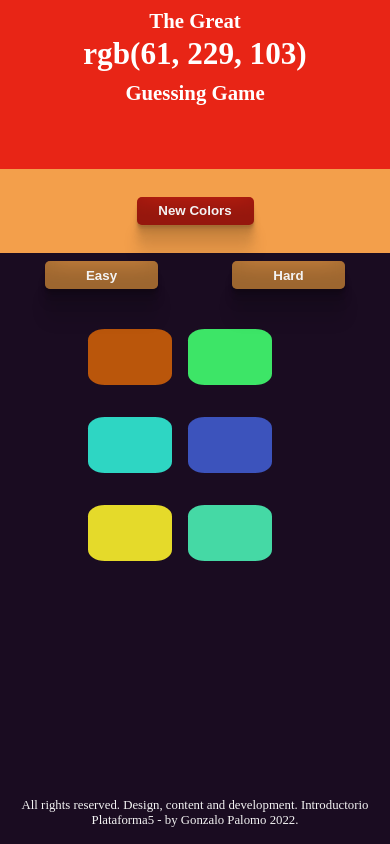
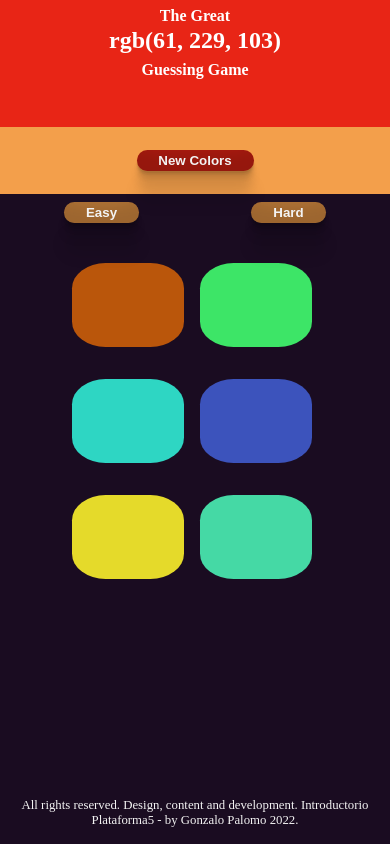
Before and after one commit to Gonzalojp18/colorGameJs, a plain HTML site: page index.html in a window 390 px wide. Drawn offline with Linux system fonts and the light colour scheme.

Commit message:
setup querys in tablet

```diff
--- a/querys.css
+++ b/querys.css
@@ -1,6 +1,14 @@
 @media screen and (min-width: 320px) and (max-width: 480px) {
+
+    .header{
+        height: 15vh;
+    }
     h1 {
-        font-size: 1.3em;
+        font-size: 1em;
+    }
+
+    #stripe {
+        height: 8vh;
     }
 
     #message {
@@ -8,24 +16,24 @@
     }
 
     #reset{
-        padding: .4rem;
+        padding: .2rem;
         width: 30%;
     }
     #easyButton, #hardButton{
-        padding: .4rem;
-        width: 30%;
+        padding: .2rem;
+        width: 20%;
     }
     .container {
         width: 80%;
         height:  100%;
-        margin-left: 4rem;
+        margin-left: 3rem;
     }
 
     .square {
         float: left;
-        width: 30%;
-        height: 40%;
-        padding-bottom: 20%;
+        width: 40%;
+        height: 50%;
+        padding-bottom: 30%;
         margin: 1rem .5rem 1rem .5rem;
     }
 
@@ -41,20 +49,32 @@
 }
 
 @media screen and (min-width: 481px) and (max-width: 768px) {
+    .header{
+        height: 15vh;
+    }
+
     h1 {
-        font-size: 1.4em;
+        font-size: 1em;
     }
+
     #message {
         font-size: .6rem;
     }
+
+    #stripe {
+        height: 7vh;
+    }
+
     #reset{
         padding: .4rem;
         width: 20%;
     }
+
     #easyButton, #hardButton{
-        padding: .4rem;
-        width: 20%;
+        padding: .3rem;
+        width: 15%;
     }
+
     .container {
         width: 80%;
         height:  100%;
@@ -65,7 +85,7 @@
         float: left;
         width: 25%;
         height: 40%;
-        padding-bottom: 20%;
+        padding-bottom: 30%;
         margin: 1rem .5rem 1rem .5rem;
     }
 
--- a/style.css
+++ b/style.css
@@ -44,7 +44,7 @@ h1 {
     background-color: #e82516;
     border: none;
     font-weight: bold;
-    border-radius: 5px;
+    border-radius: 2rem;
     color: #f3f3f3;
 }
 
@@ -67,7 +67,7 @@ h1 {
     background-color: #f39f4b;
     border: none;
     font-weight: bold;
-    border-radius: 5px;
+    border-radius: 2rem;
     color: #f3f3f3;
 }
 
@@ -89,7 +89,7 @@ h1 {
     height: 40%;
     padding-bottom: 20%;
     margin: 5px;
-    border-radius: 20%;
+    border-radius: 30%;
 }
 
 
```
